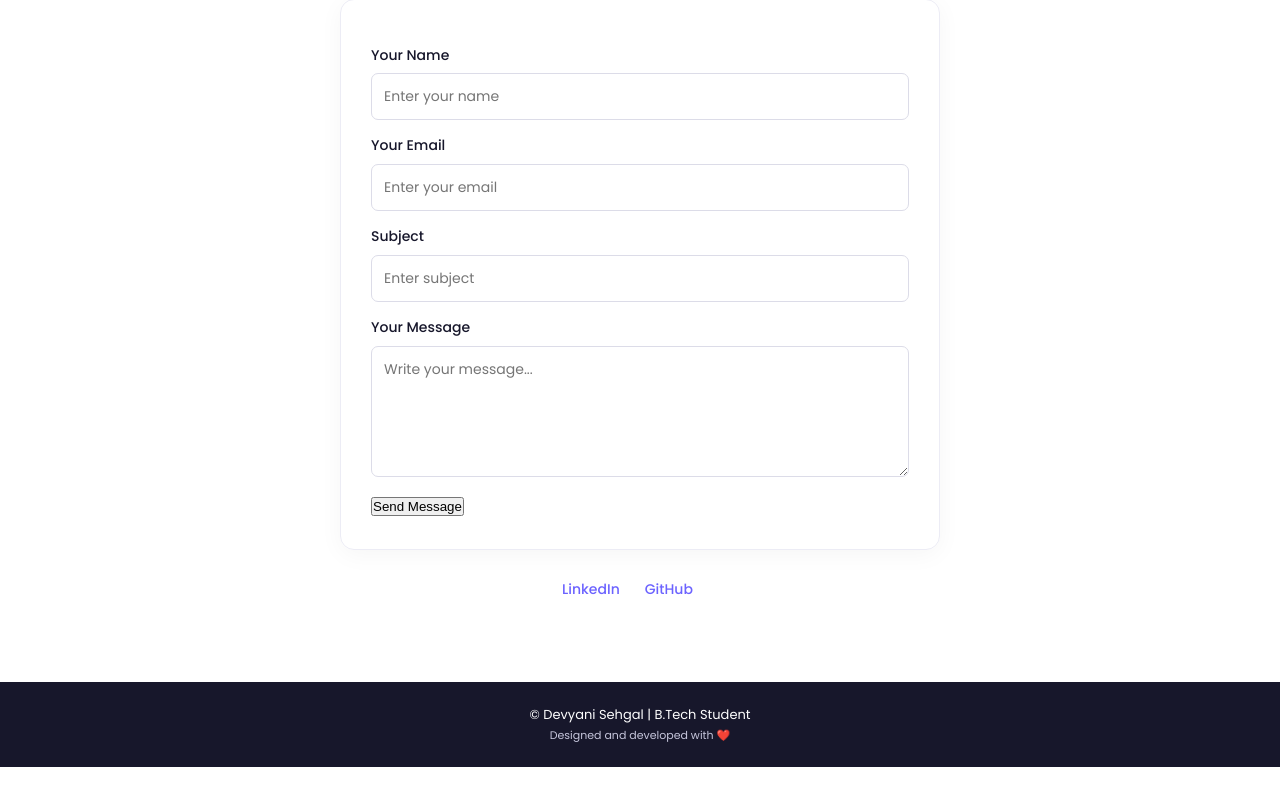
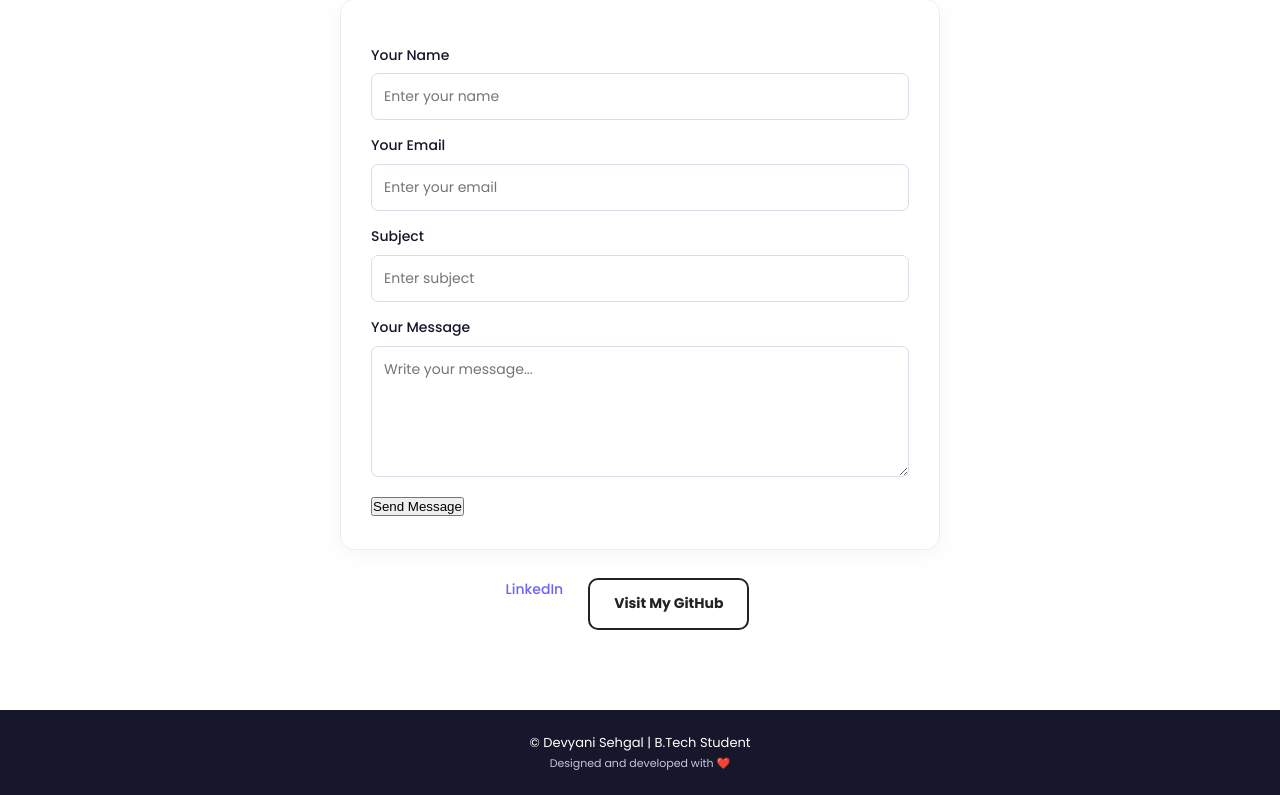
Before and after one commit to dsehgal825-cpu/devyani-portfolio, a Flask app: page / in a window 1280 px wide. Shown: the part 3591-4386 px from the top of the page. Before the commit the page ends 4358 px from the top, so only its background shows below. Run offline with Flask 3, Linux system fonts and the light colour scheme.

Commit message:
Update portfolio html structure and GitHub button

```diff
--- a/templates/index.html
+++ b/templates/index.html
@@ -227,8 +227,10 @@
                     LinkedIn
                 </a>
 
-                <a href="https://github.com/" target="_blank" rel="noopener noreferrer">GitHub</a>
-
+                <a href="https://github.com/dsehgal825-cpu/devyani-portfolio" target="_blank" rel="noopener noreferrer"
+                    class="btn">
+                    <i class="fab fa-github"></i> Visit My GitHub
+                </a>
                 <a href="mailto:dsehgal825@gmail.com">
 
                 </a>
```
